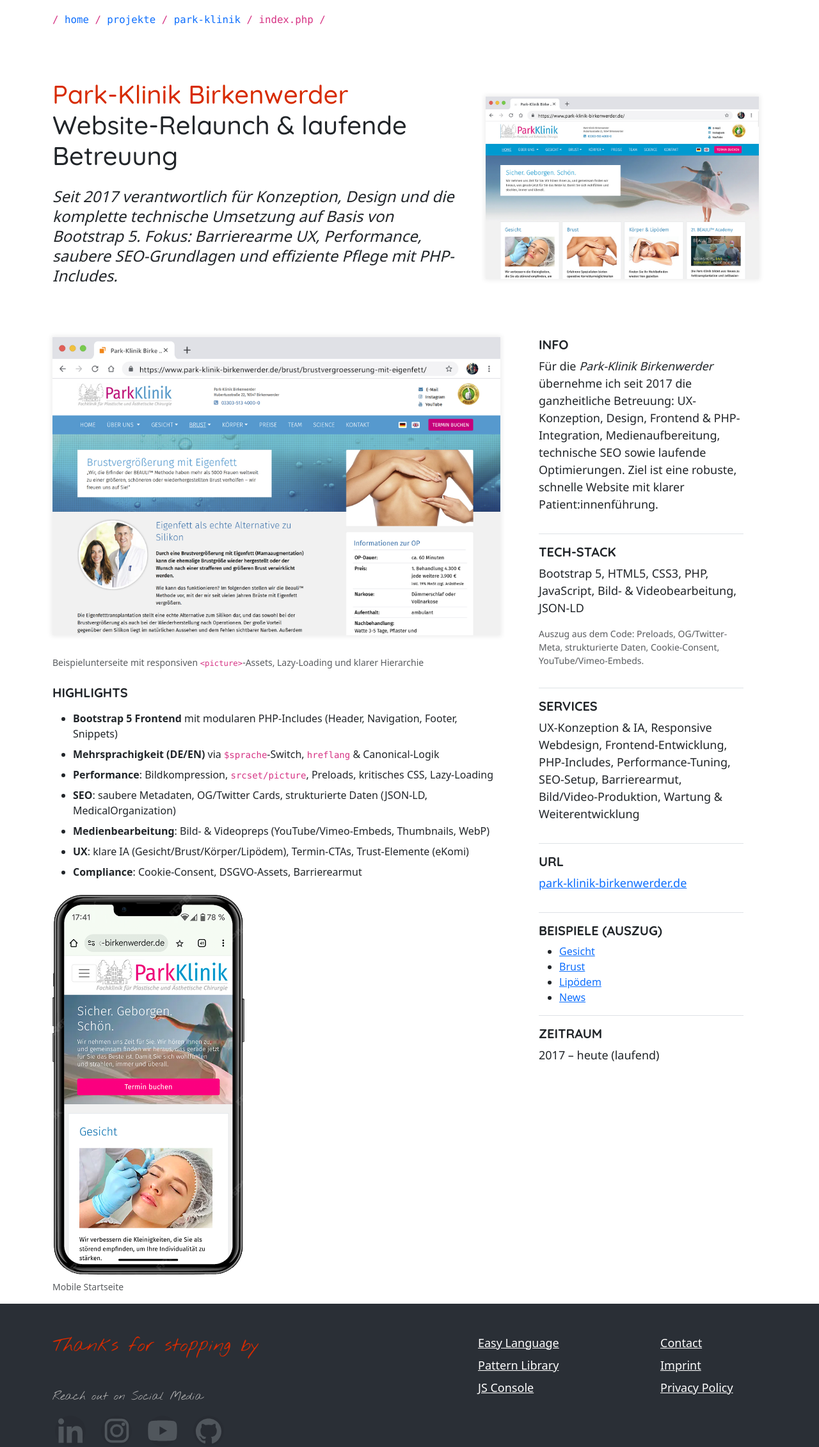
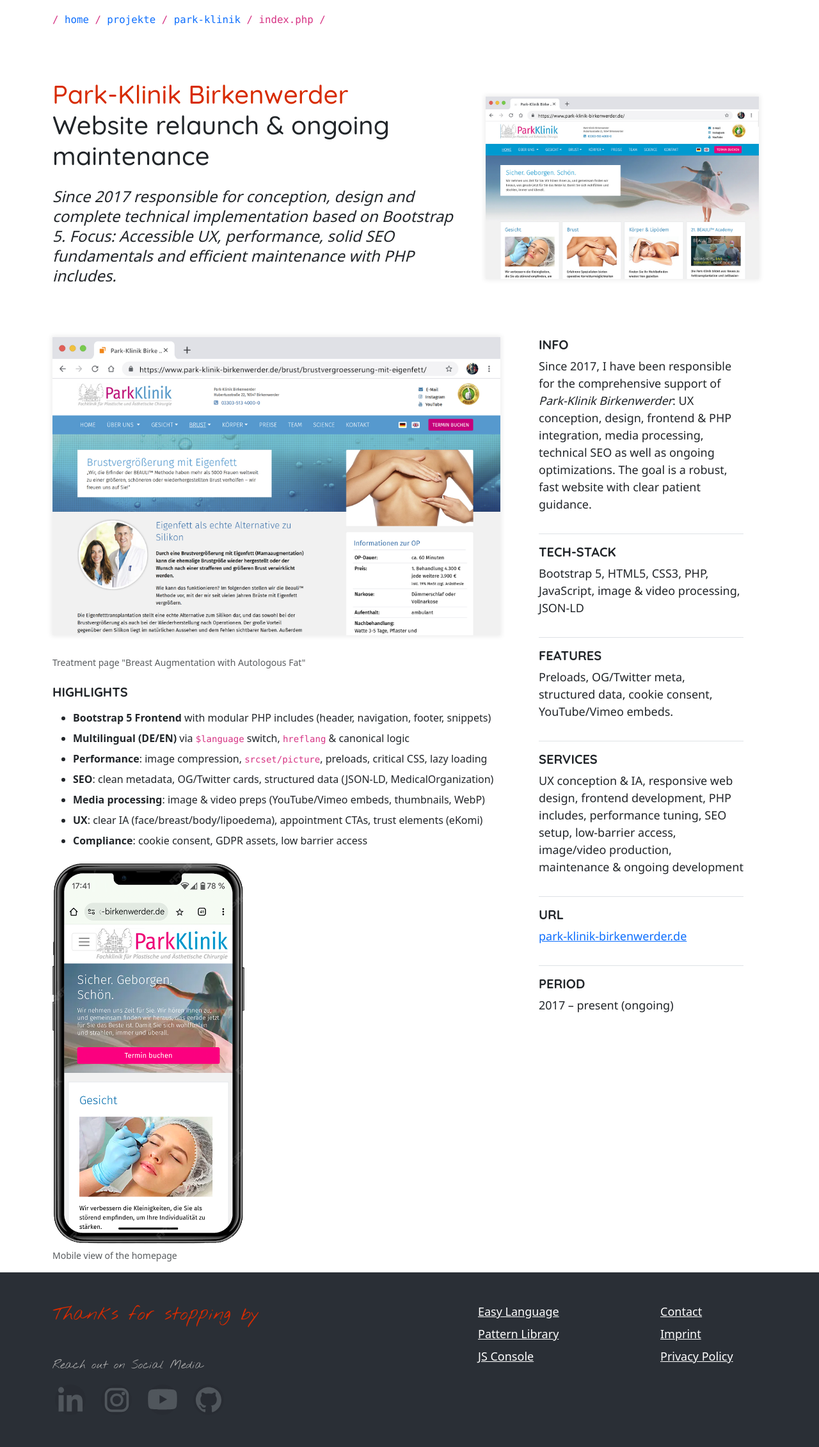
Before and after one commit to uxbyweng/weng.eu, a PHP site: page /projekte/park-klinik/index.php in a window 1280 px wide. Shown: the part 90-2352 px from the top of the page at 64% size. Run offline with PHP 8.4, Linux system fonts and the light colour scheme; style sheets or scripts are compiled from the project's sources.

Commit message:
content(projekt/park-klinik): add missing EN copy and enable DE/EN toggle

```diff
--- a/projekte/park-klinik/index.php
+++ b/projekte/park-klinik/index.php
@@ -29,7 +29,11 @@ $isEn = is_en();
                 <div class="col-12 col-md-7 order-1">
                     <h1>
                         <span class="font-accent">Park-Klinik Birkenwerder</span><br>
+                        <?php if (is_en()): ?>
+                            Website relaunch & ongoing maintenance
+                        <?php else: ?>
                             Website-Relaunch & laufende Betreuung
+                        <?php endif; ?>
                     </h1>
                 </div>
 
@@ -42,8 +46,11 @@ $isEn = is_en();
 
                 <div class="col-12 col-md-7 order-3 order-md-2">
                     <p class="fs-24 lh-1-3 my-3">
-                        <em>Seit 2017 verantwortlich für Konzeption, Design und die komplette technische Umsetzung auf Basis von Bootstrap 5.
-                            Fokus: Barrierearme UX, Performance, saubere SEO-Grundlagen und effiziente Pflege mit PHP-Includes.</em>
+                        <?php if (is_en()): ?>
+                             <em>Since 2017 responsible for conception, design and complete technical implementation based on Bootstrap 5. Focus: Accessible UX, performance, solid SEO fundamentals and efficient maintenance with PHP includes.</em>
+                        <?php else: ?>
+                            <em>Seit 2017 verantwortlich für Konzeption, Design und die komplette technische Umsetzung auf Basis von Bootstrap 5. Fokus: Barrierearme UX, Performance, saubere SEO-Grundlagen und effiziente Pflege mit PHP-Includes.</em>
+                        <?php endif; ?>
                     </p>
                 </div>
 
@@ -62,13 +69,26 @@ $isEn = is_en();
                              alt="Screen: Unterseite – Brustvergrößerung mit Eigenfett"
                              class="img-fluid box-shadow mb-4" loading="lazy">
                         <figcaption class="text-muted small mt-2">
-                            Beispielunterseite mit responsiven <code>&lt;picture&gt;</code>-Assets, Lazy-Loading und klarer Hierarchie
+                            <?php if (is_en()): ?>
+                                Treatment page "Breast Augmentation with Autologous Fat"
+                            <?php else: ?>
+                                Behandlungsseite "Brustvergrößerung mit Eigenfett"
+                            <?php endif; ?>
                         </figcaption>
                     </article>
 
                     <article class="mt-4">
                         <h2 class="fs-20 text-uppercase mb-3"><strong>Highlights</strong></h2>
                         <ul class="mb-4">
+                            <?php if (is_en()): ?>
+                                <li class="mb-2"><strong>Bootstrap 5 Frontend</strong> with modular PHP includes (header, navigation, footer, snippets)</li>
+                                <li class="mb-2"><strong>Multilingual (DE/EN)</strong> via <code>$language</code> switch, <code>hreflang</code> & canonical logic</li>
+                                <li class="mb-2"><strong>Performance</strong>: image compression, <code>srcset/picture</code>, preloads, critical CSS, lazy loading</li>
+                                <li class="mb-2"><strong>SEO</strong>: clean metadata, OG/Twitter cards, structured data (JSON-LD, MedicalOrganization)</li>
+                                <li class="mb-2"><strong>Media processing</strong>: image & video preps (YouTube/Vimeo embeds, thumbnails, WebP)</li>
+                                <li class="mb-2"><strong>UX</strong>: clear IA (face/breast/body/lipoedema), appointment CTAs, trust elements (eKomi)</li>
+                                <li class="mb-2"><strong>Compliance</strong>: cookie consent, GDPR assets, low barrier access</li>
+                            <?php else: ?>
                                 <li class="mb-2"><strong>Bootstrap 5 Frontend</strong> mit modularen PHP-Includes (Header, Navigation, Footer, Snippets)</li>
                                 <li class="mb-2"><strong>Mehrsprachigkeit (DE/EN)</strong> via <code>$sprache</code>-Switch, <code>hreflang</code> & Canonical-Logik</li>
                                 <li class="mb-2"><strong>Performance</strong>: Bildkompression, <code>srcset/picture</code>, Preloads, kritisches CSS, Lazy-Loading</li>
@@ -76,13 +96,18 @@ $isEn = is_en();
                                 <li class="mb-2"><strong>Medienbearbeitung</strong>: Bild- & Videopreps (YouTube/Vimeo-Embeds, Thumbnails, WebP)</li>
                                 <li class="mb-2"><strong>UX</strong>: klare IA (Gesicht/Brust/Körper/Lipödem), Termin-CTAs, Trust-Elemente (eKomi)</li>
                                 <li class="mb-2"><strong>Compliance</strong>: Cookie-Consent, DSGVO-Assets, Barrierearmut</li>
+                            <?php endif; ?>
                         </ul>
                     </article>
 
                     <article class="mt-4">
                         <img src="/assets/img/projects/park-klinik/screen-startseite-mobile-park-klinik-birkenwerder.png" alt="Screen: Mobile Startseite" class="img-fluid mb-2" loading="lazy" width="300" height="600">
                         <figcaption class="text-muted small">
-                            Mobile Startseite
+                            <?php if (is_en()): ?>
+                                Mobile view of the homepage
+                            <?php else: ?>
+                                Mobile Ansicht der Startseite
+                            <?php endif; ?>
                         </figcaption>
                     </article>
 
@@ -92,28 +117,57 @@ $isEn = is_en();
                     <section class="pb-3 border-bottom">
                         <h2 class="fs-20 text-uppercase"><strong>Info</strong></h2>
                         <p>
-                            Für die <em>Park-Klinik Birkenwerder</em> übernehme ich seit 2017 die ganzheitliche Betreuung:
-                            UX-Konzeption, Design, Frontend & PHP-Integration, Medienaufbereitung, technische SEO sowie laufende Optimierungen.
-                            Ziel ist eine robuste, schnelle Website mit klarer Patient:innenführung.
+                            <?php if (is_en()): ?>
+                                Since 2017, I have been responsible for the comprehensive support of <em>Park-Klinik Birkenwerder</em>: UX conception, design, frontend & PHP integration, media processing, technical SEO as well as ongoing optimizations. The goal is a robust, fast website with clear patient guidance.
+                            <?php else: ?>
+                                Für die <em>Park-Klinik Birkenwerder</em> übernehme ich seit 2017 die ganzheitliche Betreuung: UX-Konzeption, Design, Frontend & PHP-Integration, Medienaufbereitung, technische SEO sowie laufende Optimierungen. Ziel ist eine robuste, schnelle Website mit klarer Patient:innenführung.
+                            <?php endif; ?>
                         </p>
                     </section>
 
                     <section class="py-3 border-bottom">
-                        <h2 class="fs-20 text-uppercase"><strong>Tech-Stack</strong></h2>
+                        <h2 class="fs-20 text-uppercase">
+                            <strong>Tech-Stack</strong>
+                        </h2>
+                        <?php if (is_en()): ?>
+                            <p>
+                                Bootstrap&nbsp;5, HTML5, CSS3, PHP, JavaScript, image & video processing, JSON-LD
+                            </p>
+                        <?php else: ?>
                             <p>
                                 Bootstrap&nbsp;5, HTML5, CSS3, PHP, JavaScript, Bild- &amp; Videobearbeitung, JSON-LD
                             </p>
-                        <p class="text-muted small">
-                            Auszug aus dem Code: Preloads, OG/Twitter-Meta, strukturierte Daten, Cookie-Consent, YouTube/Vimeo-Embeds.
-                        </p>
+                        <?php endif; ?>
                     </section>
 
                     <section class="py-3 border-bottom">
-                        <h2 class="fs-20 text-uppercase"><strong>Services</strong></h2>
+                        <h2 class="fs-20 text-uppercase">
+                            <strong>Features</strong>
+                        </h2>
+                        <?php if (is_en()): ?>
                             <p>
-                            UX-Konzeption & IA, Responsive Webdesign, Frontend-Entwicklung, PHP-Includes,
-                            Performance-Tuning, SEO-Setup, Barrierearmut, Bild/Video-Produktion, Wartung & Weiterentwicklung
+                                Preloads, OG/Twitter meta, structured data, cookie consent, YouTube/Vimeo embeds.
                             </p>
+                        <?php else: ?>
+                            <p>
+                                Preloads, OG/Twitter-Meta, strukturierte Daten, Cookie-Consent, YouTube/Vimeo-Embeds.
+                            </p>
+                        <?php endif; ?>
+                    </section>
+
+                    <section class="py-3 border-bottom">
+                        <h2 class="fs-20 text-uppercase">
+                            <strong>Services</strong>
+                        </h2>
+                        <?php if (is_en()): ?>
+                            <p>
+                                UX conception & IA, responsive web design, frontend development, PHP includes, performance tuning, SEO setup, low-barrier access, image/video production, maintenance & ongoing development
+                            </p>
+                        <?php else: ?>
+                            <p>
+                                UX-Konzeption & IA, Responsive Webdesign, Frontend-Entwicklung, PHP-Includes, Performance-Tuning, SEO-Setup, Barrierearmut, Bild/Video-Produktion, Wartung & Weiterentwicklung
+                            </p>
+                        <?php endif; ?>
                     </section>
 
                     <section class="py-3 border-bottom">
@@ -123,19 +177,21 @@ $isEn = is_en();
                         </p>
                     </section>
 
-                    <section class="py-3 border-bottom">
-                        <h2 class="fs-20 text-uppercase"><strong>Beispiele (Auszug)</strong></h2>
-                        <ul class="mb-0">
-                            <li><a href="https://www.park-klinik-birkenwerder.de/gesicht/" rel="nofollow">Gesicht</a></li>
-                            <li><a href="https://www.park-klinik-birkenwerder.de/brust/" rel="nofollow">Brust</a></li>
-                            <li><a href="https://www.park-klinik-birkenwerder.de/koerper/lipoedem/" rel="nofollow">Lipödem</a></li>
-                            <li><a href="https://www.park-klinik-birkenwerder.de/news/" rel="nofollow">News</a></li>
-                        </ul>
-                    </section>
-
                     <section class="py-3">
-                        <h2 class="fs-20 text-uppercase"><strong>Zeitraum</strong></h2>
-                        <p>2017 – heute (laufend)</p>
+                        <h2 class="fs-20 text-uppercase">
+                            <?php if (is_en()): ?>
+                                <strong>Period</strong>
+                            <?php else: ?>
+                                <strong>Zeitraum</strong>
+                            <?php endif; ?>
+                        </h2>
+                        <p>
+                            <?php if (is_en()): ?>
+                                2017 – present (ongoing)
+                            <?php else: ?>
+                                2017 – heute (laufend)
+                            <?php endif; ?>
+                        </p>
                     </section>
                 </aside>
 
```
Lines whose indentation alone changed are shown as unchanged.
